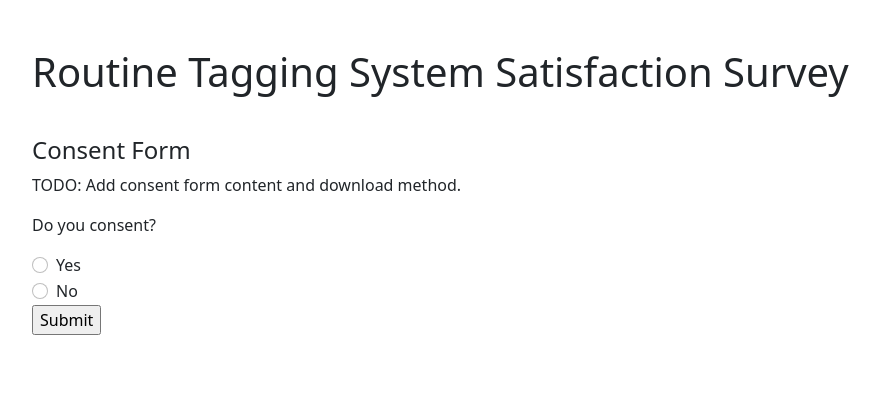
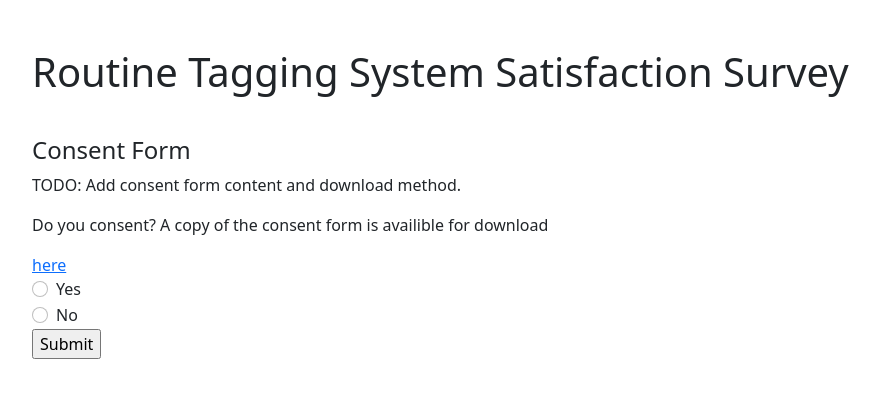
Before and after one commit to RuiRitaYang/web-tag-system-survey, a Flask app: page / in a window 1280 px wide. Shown: the top 398 px of the page, without its empty margins (123-1003 px from the left). Run offline with Flask 2, Linux system fonts and the light colour scheme; some libraries are stand-ins or nearby versions.

Commit message:
Added link to consent form.

```diff
--- a/app/templates/consent_form.html
+++ b/app/templates/consent_form.html
@@ -7,7 +7,7 @@
 <p> TODO: Add consent form content and download method. </p>
 
 <form action="/consented" method="POST">
-    <p> Do you consent? </p>
+    <p> Do you consent? A copy of the consent form is availible for download </p> <a href="https://drive.google.com/file/d/1-Fo7eaEw8hKMQolGbInookhytDi-ss6E/view?usp=sharing">here</a>
     <div class="form-check">
       <input class="form-check-input" type="radio" name="consent" id="consent_y" value="y">
       <label class="form-check-label" for="consent_y">
```
